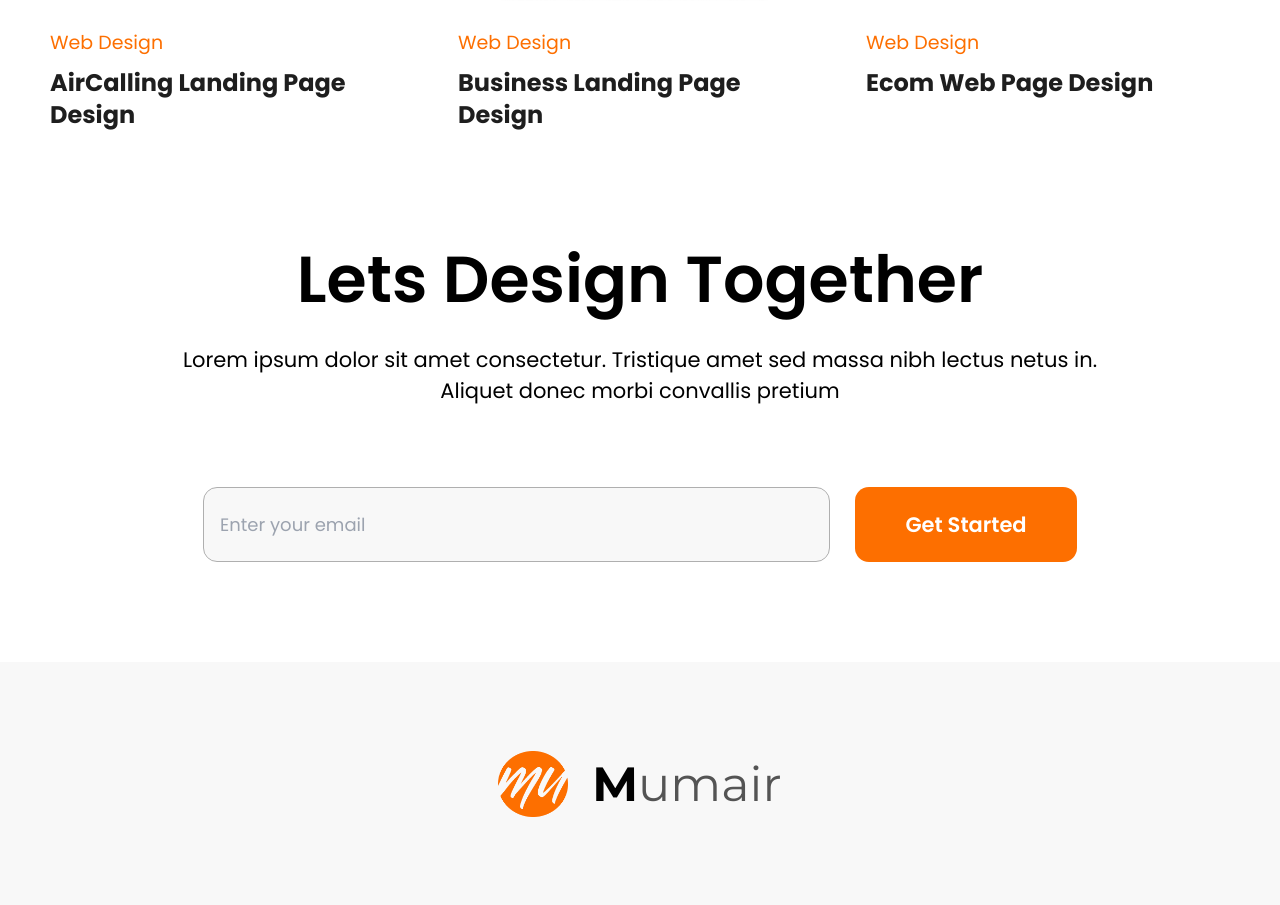
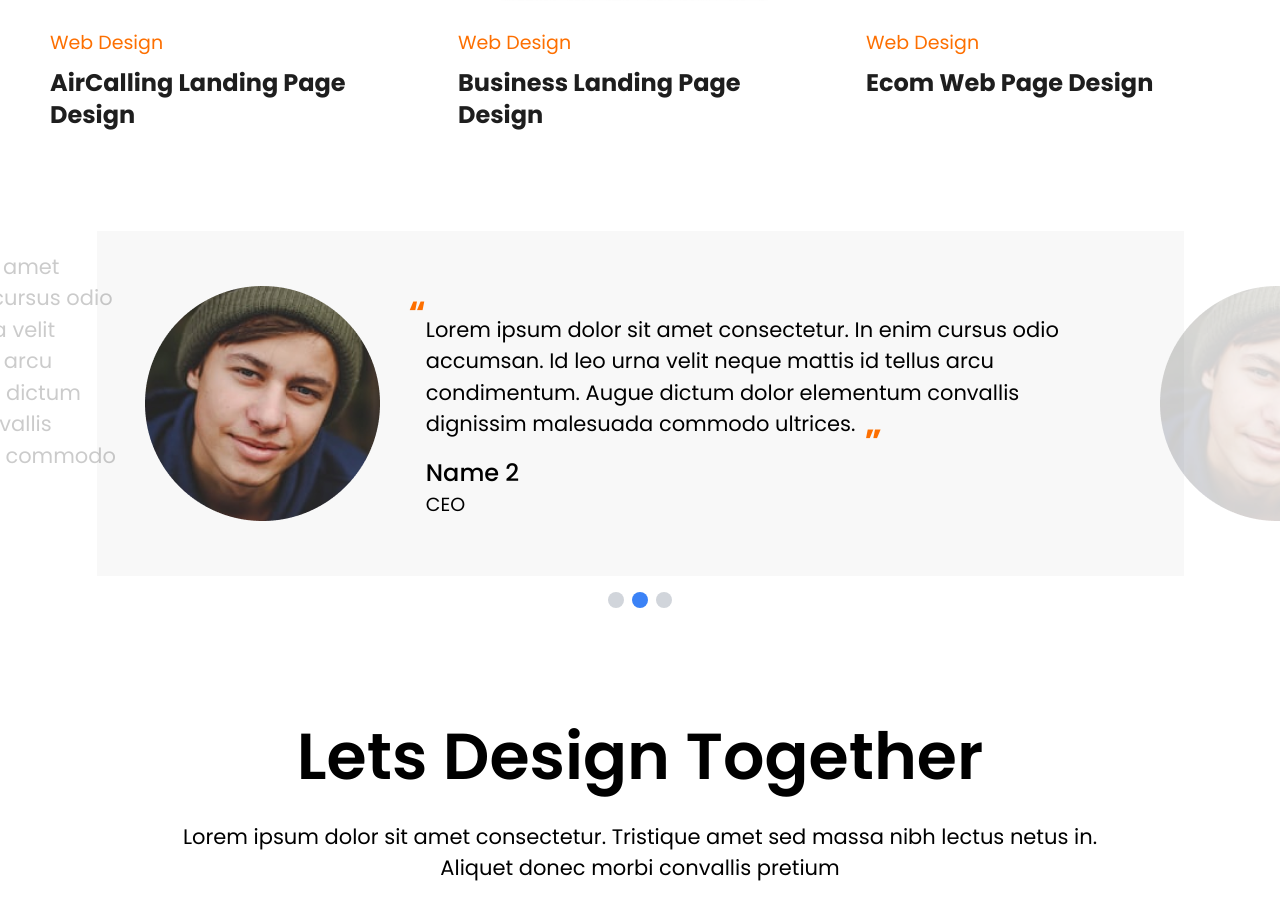
Before and after one commit to naimurk/potential-job-task, a Next.js app: page / in a window 1280 px wide. Shown: the part 3307-4212 px from the top of the page. Built offline with nearby package versions, Linux system fonts and the light colour scheme.

Commit message:
testimonial done

```diff
--- a/src/app/page.tsx
+++ b/src/app/page.tsx
@@ -5,6 +5,7 @@ import Footer from "@/components/Footer/Footer";
 import Navbar from "@/components/Navbar/Navbar";
 import Projects from "@/components/Projects/Projects";
 import Service from "@/components/Service/Service";
+import Testimonials from "@/components/Testimonials/Testimonials";
 import React from "react";
 
 const Home = () => {
@@ -15,6 +16,7 @@ const Home = () => {
       <AboutMe></AboutMe>
       <Service></Service>
       <Projects></Projects>
+      <Testimonials></Testimonials>
       <Contact></Contact>
       <Footer></Footer>
     </div>
--- /dev/null
+++ b/src/components/Testimonials/Testimonials.tsx
@@ -0,0 +1,169 @@
+"use client";
+import React, { useState, useEffect } from "react";
+import web2Img from "@/assests/testimonials/Ellipse 10.png";
+import web3Img from "@/assests/testimonials/Ellipse 11.png";
+import Image from "next/image";
+
+const Testimonials = () => {
+  // Array of images
+  const testimonialsContent = [
+    {
+      name: "Name 1",
+      img: web2Img,
+      describe:
+        "Lorem ipsum dolor sit amet consectetur. In enim cursus odio accumsan. Id leo urna velit neque mattis id tellus arcu condimentum. Augue dictum dolor elementum convallis dignissim malesuada commodo ultrices.",
+      position: "CEO",
+    },
+    {
+      name: "Name 2",
+      img: web3Img,
+      describe:
+        "Lorem ipsum dolor sit amet consectetur. In enim cursus odio accumsan. Id leo urna velit neque mattis id tellus arcu condimentum. Augue dictum dolor elementum convallis dignissim malesuada commodo ultrices.",
+      position: "CEO",
+    },
+    {
+      name: "Name 3",
+      img: web3Img,
+      describe:
+        "Lorem ipsum dolor sit amet consectetur. In enim cursus odio accumsan. Id leo urna velit neque mattis id tellus arcu condimentum. Augue dictum dolor elementum convallis dignissim malesuada commodo ultrices.",
+      position: "CEO",
+    },
+  ];
+
+  // State to track the current active image
+  const [activeIndex, setActiveIndex] = useState(0);
+
+  // Get the previous and next indices
+  const getPrevIndex = () =>
+    activeIndex === 0 ? testimonialsContent.length - 1 : activeIndex - 1;
+  const getNextIndex = () => (activeIndex + 1) % testimonialsContent.length;
+
+  // Change the image every 2 seconds (2000ms)
+  useEffect(() => {
+    const interval = setInterval(() => {
+      setActiveIndex(
+        (prevIndex) => (prevIndex + 1) % testimonialsContent.length
+      );
+    }, 4000);
+
+    // Cleanup interval on component unmount
+    return () => clearInterval(interval);
+  }, [testimonialsContent.length]);
+
+  return (
+    <div className="w-full flex flex-col relative items-center pt-[100px] poppins">
+      {/* Image Slider */}
+      <div className="w-full overflow-hidden flex justify-center items-center relative max-w-[1520px] mx-auto">
+        {/* Previous image */}
+        <div
+          className="absolute left-0 flex items-center opacity-20 transition-opacity duration-500"
+          style={{ transform: "translateX(-80%)", width: "calc(50% - 40px)" }}
+        >
+          <Image
+            src={testimonialsContent[getPrevIndex()].img}
+            alt="previous testimonial"
+            width={235}
+            height={235}
+          />
+              <div>
+            {/* Quote Styling */}
+            <div className="flex items-start">
+              <span className="font-bold text-[32px] text-[#FD6F00] ">“</span>
+              <div className="mt-[25px] text-[21px]">
+                {testimonialsContent[activeIndex].describe}
+                <span className="mt-[9px] ml-[9px] absolute font-bold text-[32px] text-[#FD6F00]">
+                  ”
+                </span>
+                <div className="mt-[15px]">
+                  <p className="text-[24px] font-medium">
+                    {testimonialsContent[activeIndex].name}
+                  </p>
+                  <p className="text-[19px] font-normal">
+                    {testimonialsContent[activeIndex].position}
+                  </p>
+                </div>
+              </div>
+            </div>
+          </div>
+        </div>
+
+        {/* Current image */}
+        <div className="bg-[#F8F8F8] w-[1087px] pl-[48px] pr-[77px] py-[55px] flex items-center gap-x-[29px]  transition-all duration-500">
+          <Image
+            src={testimonialsContent[activeIndex].img}
+            alt="current testimonial"
+            width={235}
+            height={235}
+          />
+          <div>
+            {/* Quote Styling */}
+            <div className="flex items-start">
+              <span className="font-bold text-[32px] text-[#FD6F00] ">“</span>
+              <div className="mt-[25px] text-[21px]">
+                {testimonialsContent[activeIndex].describe}
+                <span className="mt-[9px] ml-[9px] absolute font-bold text-[32px] text-[#FD6F00]">
+                  ”
+                </span>
+                <div className="mt-[15px]">
+                  <p className="text-[24px] font-medium">
+                    {testimonialsContent[activeIndex].name}
+                  </p>
+                  <p className="text-[19px] font-normal">
+                    {testimonialsContent[activeIndex].position}
+                  </p>
+                </div>
+              </div>
+            </div>
+          </div>
+        </div>
+
+        {/* Next image */}
+        <div
+          className="absolute right-0 flex items-center opacity-20 transition-opacity duration-500"
+          style={{ transform: "translateX(80%)", width: "calc(50% - 40px)" }}
+        >
+          <Image
+            src={testimonialsContent[getNextIndex()].img}
+            alt="next testimonial"
+            width={235}
+            height={235}
+          />
+            <div>
+            {/* Quote Styling */}
+            <div className="flex items-start">
+              <span className="font-bold text-[32px] text-[#FD6F00] ">“</span>
+              <div className="mt-[25px] text-[21px]">
+                {testimonialsContent[activeIndex].describe}
+                <span className="mt-[9px] ml-[9px] absolute font-bold text-[32px] text-[#FD6F00]">
+                  ”
+                </span>
+                <div className="mt-[15px]">
+                  <p className="text-[24px] font-medium">
+                    {testimonialsContent[activeIndex].name}
+                  </p>
+                  <p className="text-[19px] font-normal">
+                    {testimonialsContent[activeIndex].position}
+                  </p>
+                </div>
+              </div>
+            </div>
+          </div>
+        </div>
+      </div>
+
+      {/* Pagination */}
+      <div className="flex justify-center mt-4 gap-2">
+        {testimonialsContent.map((_, index) => (
+          <span
+            key={index}
+            className={`w-4 h-4 rounded-full ${
+              index === activeIndex ? "bg-blue-500" : "bg-gray-300"
+            }`}
+          ></span>
+        ))}
+      </div>
+    </div>
+  );
+};
+
+export default Testimonials;
```
Also changed, not shown: src/assests/testimonials/Ellipse 10.png (added), src/assests/testimonials/Ellipse 11.png (added).
